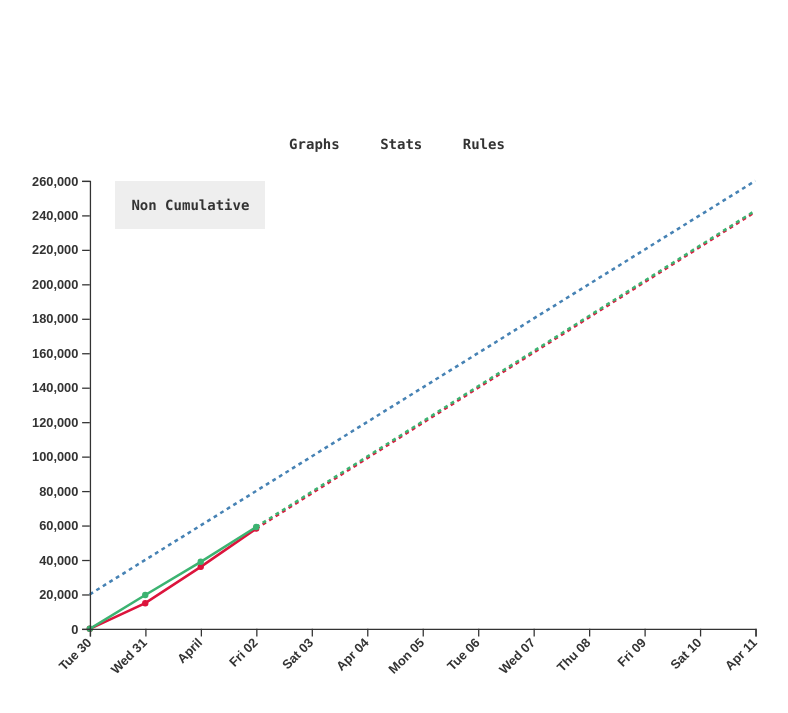
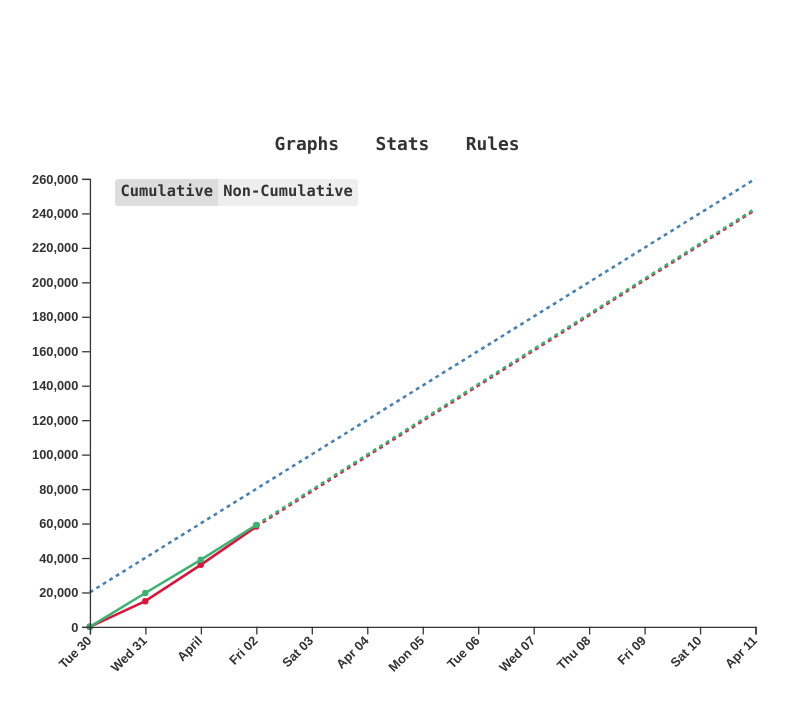
Before and after one commit to fabianlindfieldroberts/lindfieldroberts, a Django app: page /kunchenghu/ in a window 1280 px wide. Shown: the top 713 px of the page, without its empty margins (243-1031 px from the left). Run offline with Django 3.2, Linux system fonts and the light colour scheme; some libraries are stand-ins or nearby versions.

Commit message:
Made cumulative/noncumulative toggle button

```diff
--- a/about/static/about/css/kunchenghu.css
+++ b/about/static/about/css/kunchenghu.css
@@ -25,6 +25,7 @@
   overflow: hidden;
   margin-right: 20vw;
   margin-left: 20vw;
+  font-size: 1.4vw;
 }
 
 /* Style the buttons that are used to open the tab content */
@@ -33,7 +34,7 @@
   border: none;
   outline: none;
   cursor: pointer;
-  padding: 14px 16px;
+  padding: 0.7vw 1vw;
   transition: 0.3s;
 }
 
@@ -42,10 +43,6 @@
   background-color: #ddd;
 }
 
-/* Create an active/current tablink class */
-#tabs button.active {
-  background-color: #ccc;
-}
 /*****************************************************/
 /* Graphs                                            */
 /*****************************************************/
@@ -57,6 +54,7 @@
 	height: 40vw;
 	vertical-align: top;
 	overflow: hidden;
+	font-size: 1.2vw;
 }
 .svg_content_responsive {
 	display: inline-block;
@@ -87,25 +85,29 @@
   border: none;
   outline: none;
   cursor: pointer;
-  padding: 14px 16px;
+  padding: 0.2vw 0.4vw;
+  margin: 0;
   transition: 0.3s;
   background-color: #eee;
 }
 
 /* Change background color of buttons on hover */
 #buttons button:hover {
-  background-color: #ddd;
+  background-color: #ccc;
 }
 
 /* Create an active/current tablink class */
 #buttons button.active {
-  background-color: #ccc;
+  background-color: #ddd;
 }
 
 #cumulative_button {
-	display: none;
+  border-top-left-radius: 0.3vw;
+  border-bottom-left-radius: 0.3vw;
 }
 #non_cumulative_button {
+  border-top-right-radius: 0.3vw;
+  border-bottom-right-radius: 0.3vw;
 }
 
 /*****************************************************/
@@ -119,6 +121,7 @@
 	padding-top: 5vw;
 	padding-right: 3vw;
 	padding-left: 3vw;
+	font-size: 1.2vw;
 }
 
 #stats_table {
@@ -150,4 +153,5 @@ td, th {
 	padding-top: 5vw;
 	padding-right: 3vw;
 	padding-left: 3vw;
+	font-size: 1.2vw;
 }
--- a/about/static/about/js/kunchenghu.js
+++ b/about/static/about/js/kunchenghu.js
@@ -243,13 +243,13 @@ d3.csv(graphDataCSV).then(function(data) {
 
   // respond to click on cumulative and non cumulative buttons
   d3.select("#cumulative_button").on("click", function() {
-    $("#cumulative_button").hide();
-    $("#non_cumulative_button").show();
+    $("#non_cumulative_button").removeClass("active");
+    $("#cumulative_button").addClass("active");
     toggleGraph("cumulative", "cumulative");
   });
   d3.select("#non_cumulative_button").on("click", function() {
-    $("#non_cumulative_button").hide();
-    $("#cumulative_button").show();
+    $("#cumulative_button").removeClass("active");
+    $("#non_cumulative_button").addClass("active");
     toggleGraph("nonCumulative", "non_cumulative");
   });
 
--- a/about/templates/about/kunchenghu.html
+++ b/about/templates/about/kunchenghu.html
@@ -34,8 +34,11 @@
 			<div id="graph_container">
 				<div id="graph"></div>
 				<div id="buttons">
-					<button type="button" id="cumulative_button">Cumulative</button>
-					<button type="button" id="non_cumulative_button">Non Cumulative</button>
+					<button type="button" id="cumulative_button" class="active">
+						Cumulative
+					</button><button type="button" id="non_cumulative_button">
+						Non-Cumulative
+					</button>
 				</div>
 			</div>
 			<div id="stats_container">
```
